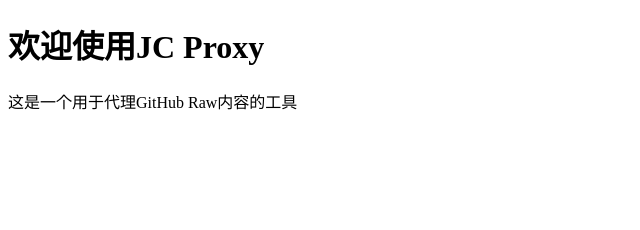
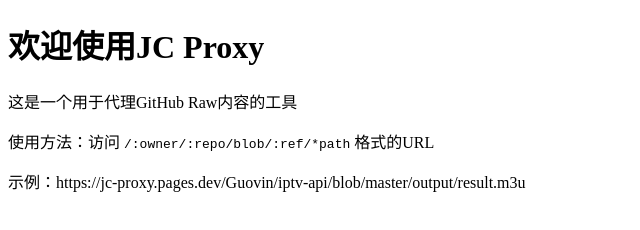
Before and after one commit to OrthogonalAndParallel/jc-proxy, a plain HTML site: page index.html in a window 1280 px wide. Shown: the whole page, without its empty margins (0-640 px from the left). Drawn offline with Linux system fonts and the light colour scheme.

Commit message:
[修改] 自动部署测试

```diff
--- a/index.html
+++ b/index.html
@@ -8,5 +8,7 @@
 <body>
     <h1>欢迎使用JC Proxy</h1>
     <p>这是一个用于代理GitHub Raw内容的工具</p>
+    <p>使用方法：访问 <code>/:owner/:repo/blob/:ref/*path</code> 格式的URL</p>
+    <p>示例：https://jc-proxy.pages.dev/Guovin/iptv-api/blob/master/output/result.m3u</p>
 </body>
 </html>
```
Also changed, not shown: 1 other file.
